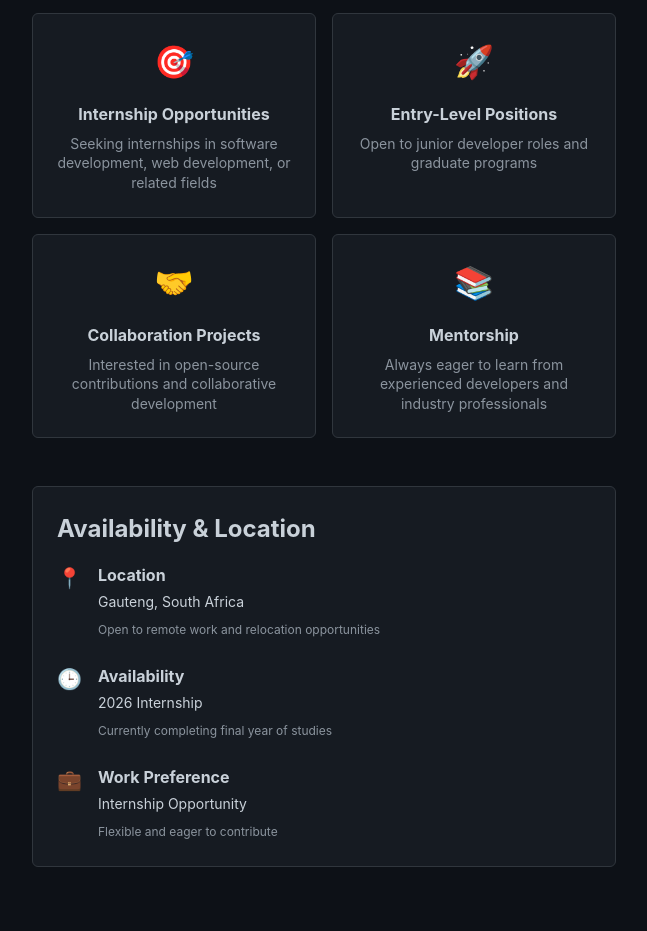
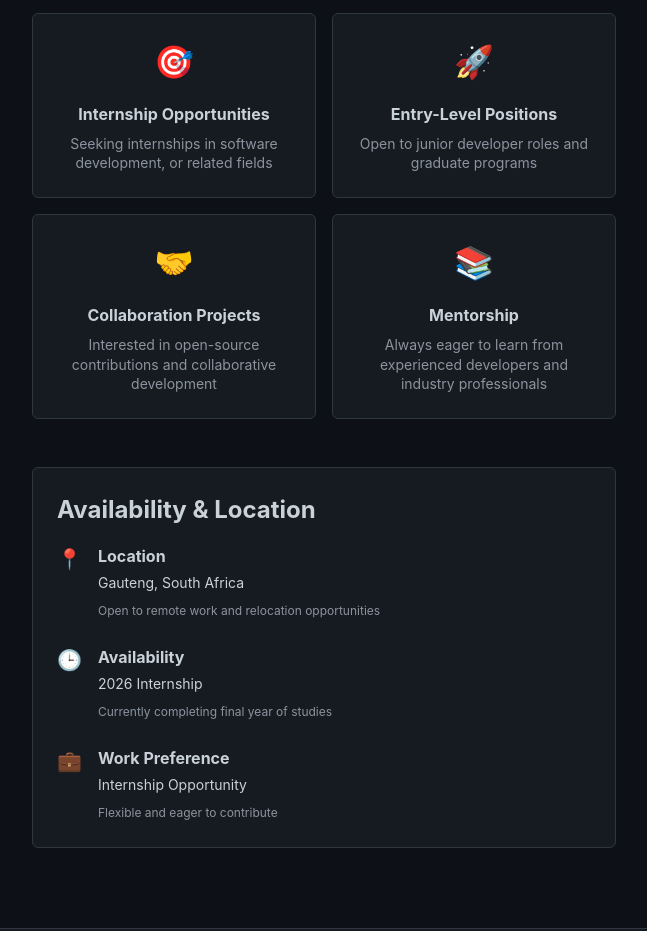
Before and after one commit to JancoNieuwoudt/React-Portfolio, a React (Create React App) app in the folder react-portfolio/: page /react-portfolio/contact in a window 1280 px wide. Shown: the part 1140-2071 px from the top of the page, without its empty margins (0-647 px from the left). Built offline with nearby package versions, Linux system fonts and the light colour scheme.

Commit message:
deploy fix

```diff
--- a/react-portfolio/package.json
+++ b/react-portfolio/package.json
@@ -40,5 +40,8 @@
       "last 1 firefox version",
       "last 1 safari version"
     ]
+  },
+  "devDependencies": {
+    "gh-pages": "^6.3.0"
   }
 }
--- a/react-portfolio/src/pages/Contact.js
+++ b/react-portfolio/src/pages/Contact.js
@@ -81,7 +81,7 @@ const Contact = () => {
   const opportunities = [
     {
       title: 'Internship Opportunities',
-      description: 'Seeking internships in software development, web development, or related fields',
+      description: 'Seeking internships in software development, or related fields',
       icon: '🎯'
     },
     {
```
Also changed, not shown: 1 other file (tests, documents, lock files or other folders).
